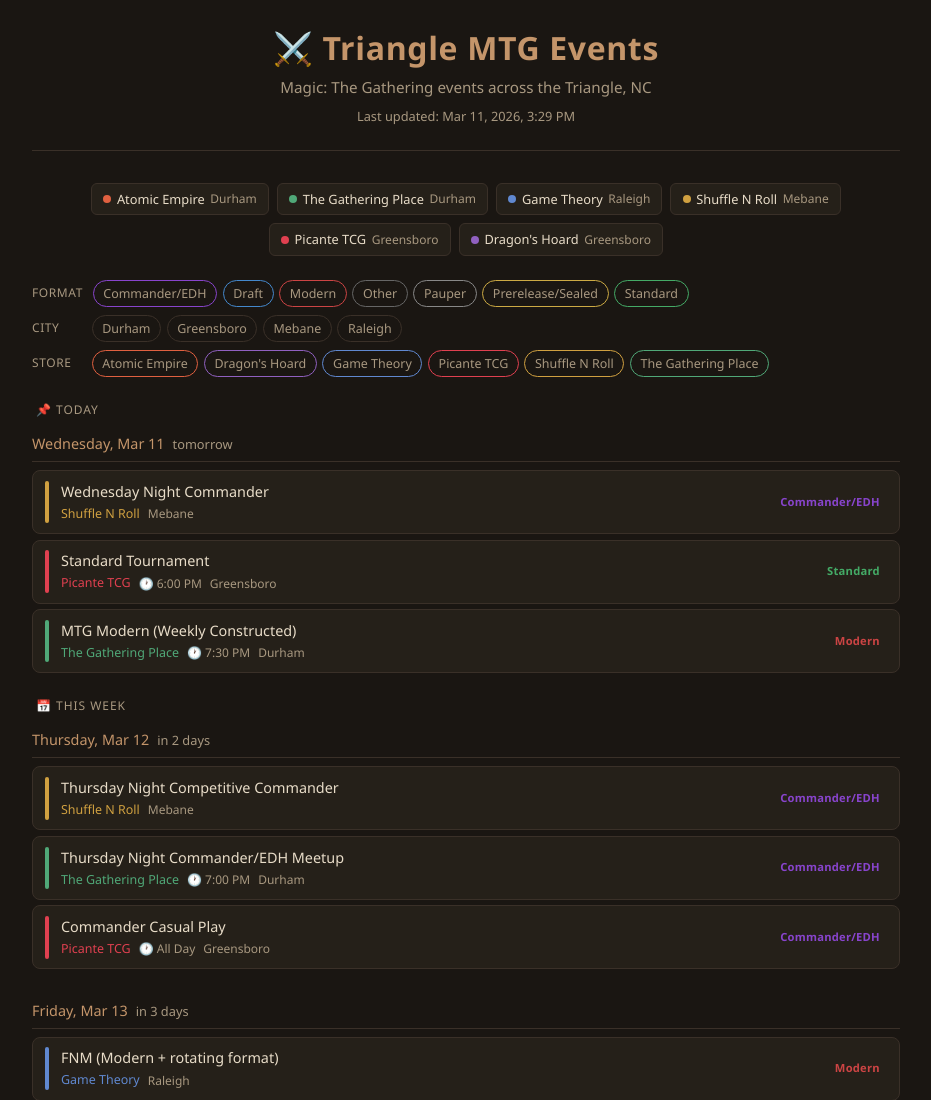
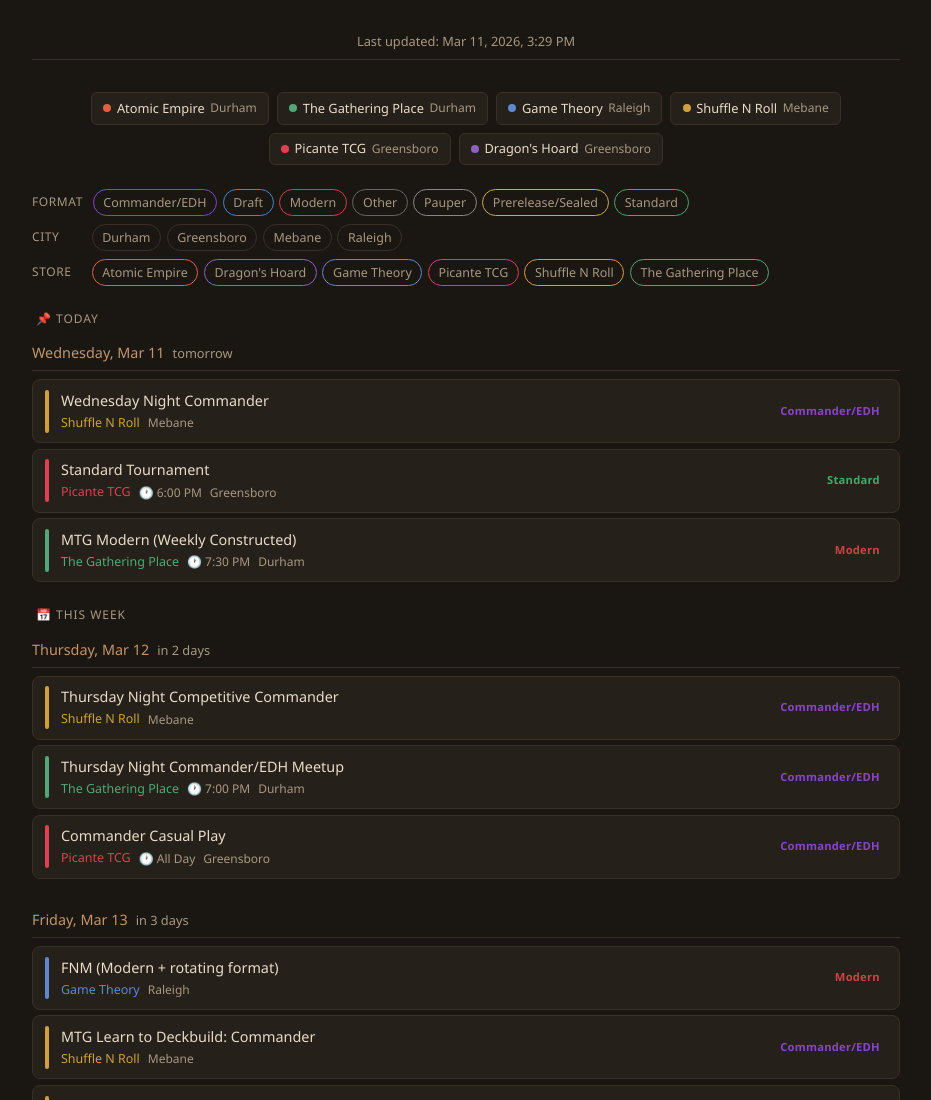
Before and after one commit to sawyerWeld/mtg-events, a website: page index.html in a window 1280 px wide. Shown: the top 1100 px of the page, without its empty margins (174-1105 px from the left). Drawn offline with Linux system fonts and the light colour scheme.

Commit message:
Remove header title, streamline layout

```diff
--- a/index.html
+++ b/index.html
@@ -280,10 +280,8 @@
 </head>
 <body>
   <div class="container">
-    <header>
-      <h1>⚔️ Triangle MTG Events</h1>
-      <p class="subtitle">Magic: The Gathering events across the Triangle, NC</p>
-      <p class="last-updated" id="lastUpdated"></p>
+    <header style="padding: 0.5rem 0;"><!-- minimal spacing -->
+      <p class="last-updated" id="lastUpdated" style="margin:0;"></p>
     </header>
 
     <div class="stores-row" id="storesRow"></div>
```
